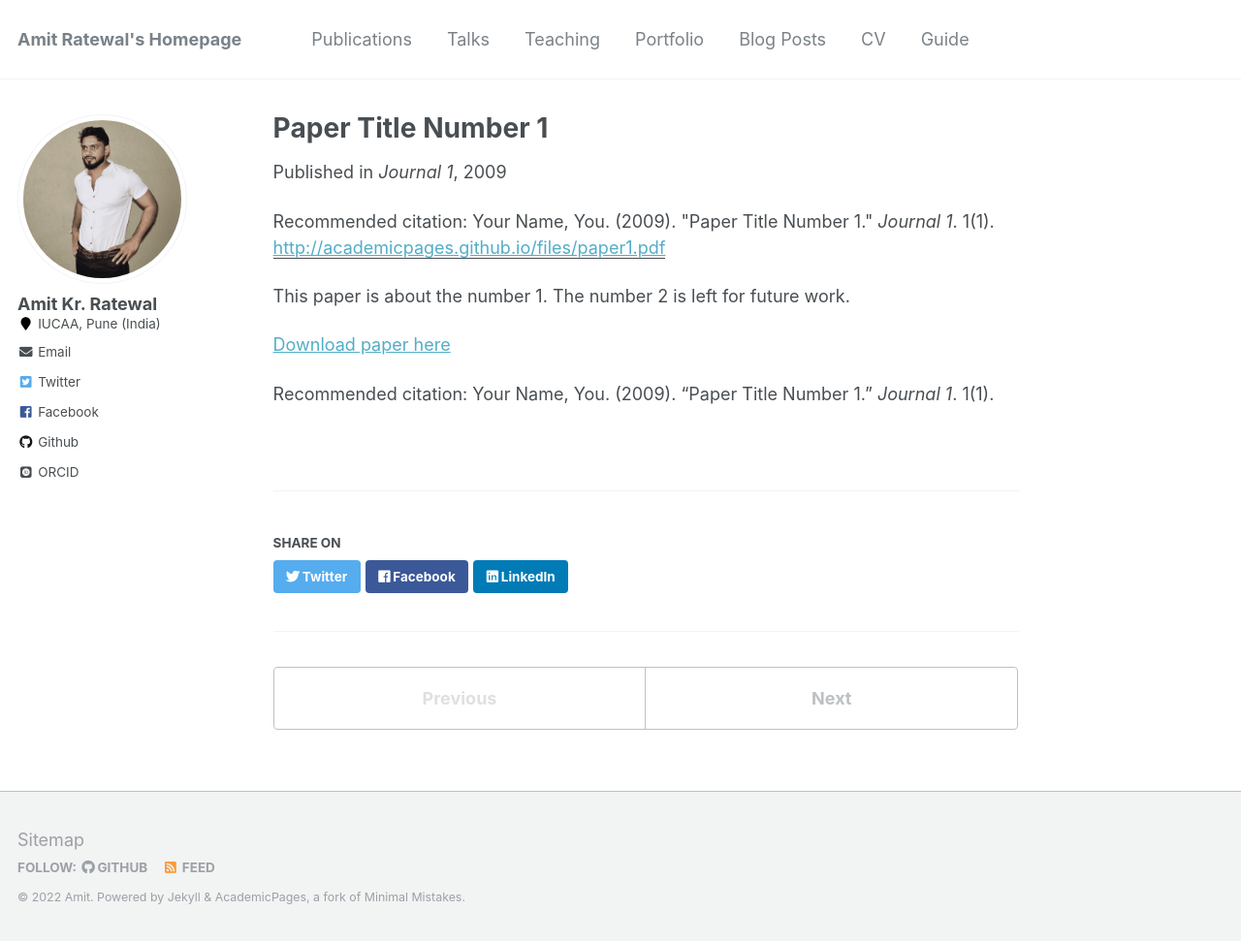
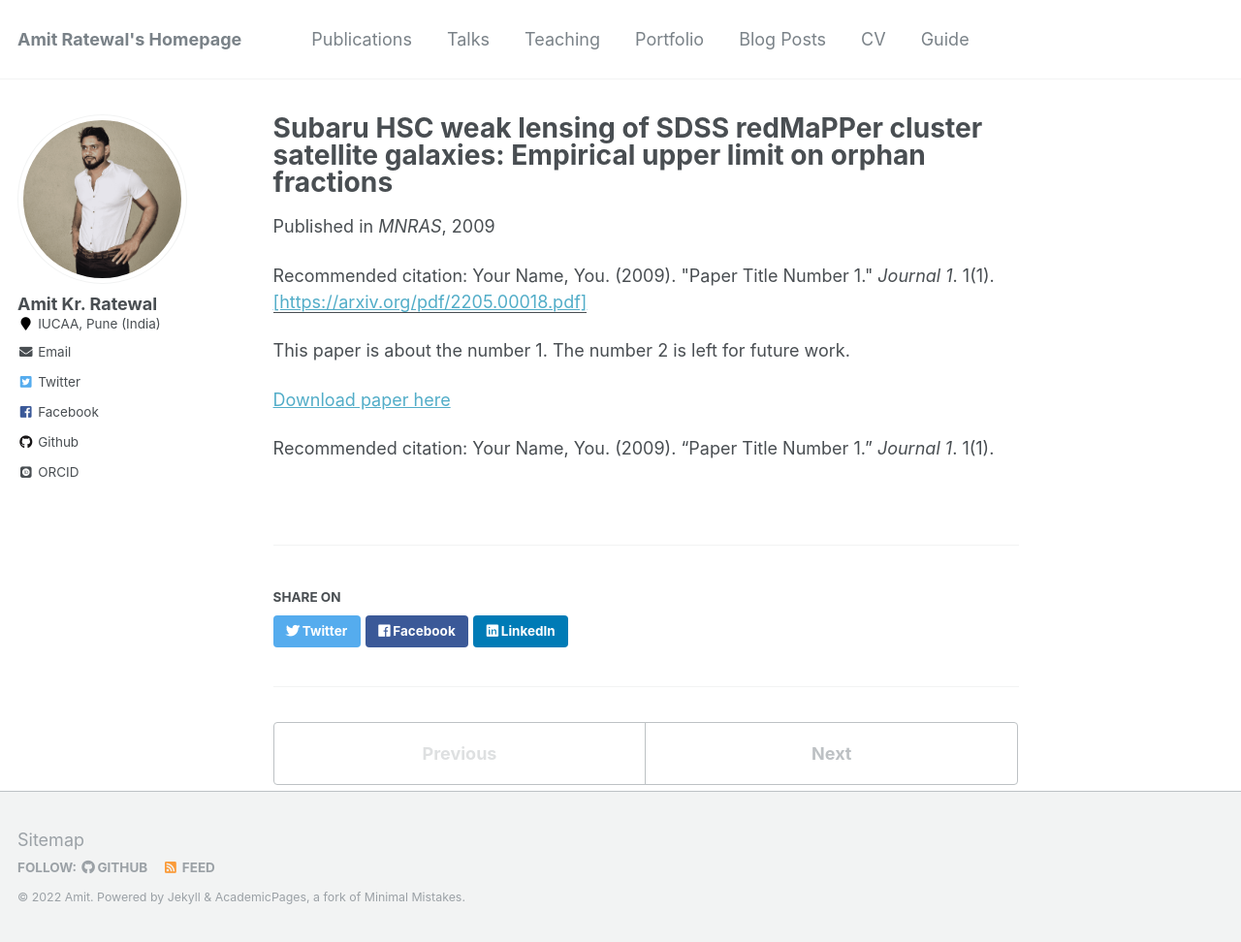
Before and after one commit to ratewalamit/ratewalamit.github.io, a Jekyll site: the page built from _publications/2009-10-01-paper-title-number-1.md, in a window 1280 px wide and 972 px high. Shown: the whole window at 97% size. Built offline with Jekyll 4.4.1, drawn with Linux system fonts in a browser that asks for light colours; some web fonts are replaced.

Commit message:
Update 2009-10-01-paper-title-number-1.md

```diff
--- a/_publications/2009-10-01-paper-title-number-1.md
+++ b/_publications/2009-10-01-paper-title-number-1.md
@@ -1,15 +1,15 @@
 ---
-title: "Paper Title Number 1"
+title: "Subaru HSC weak lensing of SDSS redMaPPer cluster satellite galaxies: Empirical upper limit on orphan fractions"
 collection: publications
 permalink: /publication/2009-10-01-paper-title-number-1
 excerpt: 'This paper is about the number 1. The number 2 is left for future work.'
-date: 2009-10-01
-venue: 'Journal 1'
-paperurl: 'http://academicpages.github.io/files/paper1.pdf'
+#date: 2009-10-01
+venue: 'MNRAS'
+paperurl: '[https://arxiv.org/pdf/2205.00018.pdf]'
 citation: 'Your Name, You. (2009). &quot;Paper Title Number 1.&quot; <i>Journal 1</i>. 1(1).'
 ---
 This paper is about the number 1. The number 2 is left for future work.
 
-[Download paper here](http://academicpages.github.io/files/paper1.pdf)
+[Download paper here](https://arxiv.org/pdf/2205.00018.pdf)
 
 Recommended citation: Your Name, You. (2009). "Paper Title Number 1." <i>Journal 1</i>. 1(1).
```
